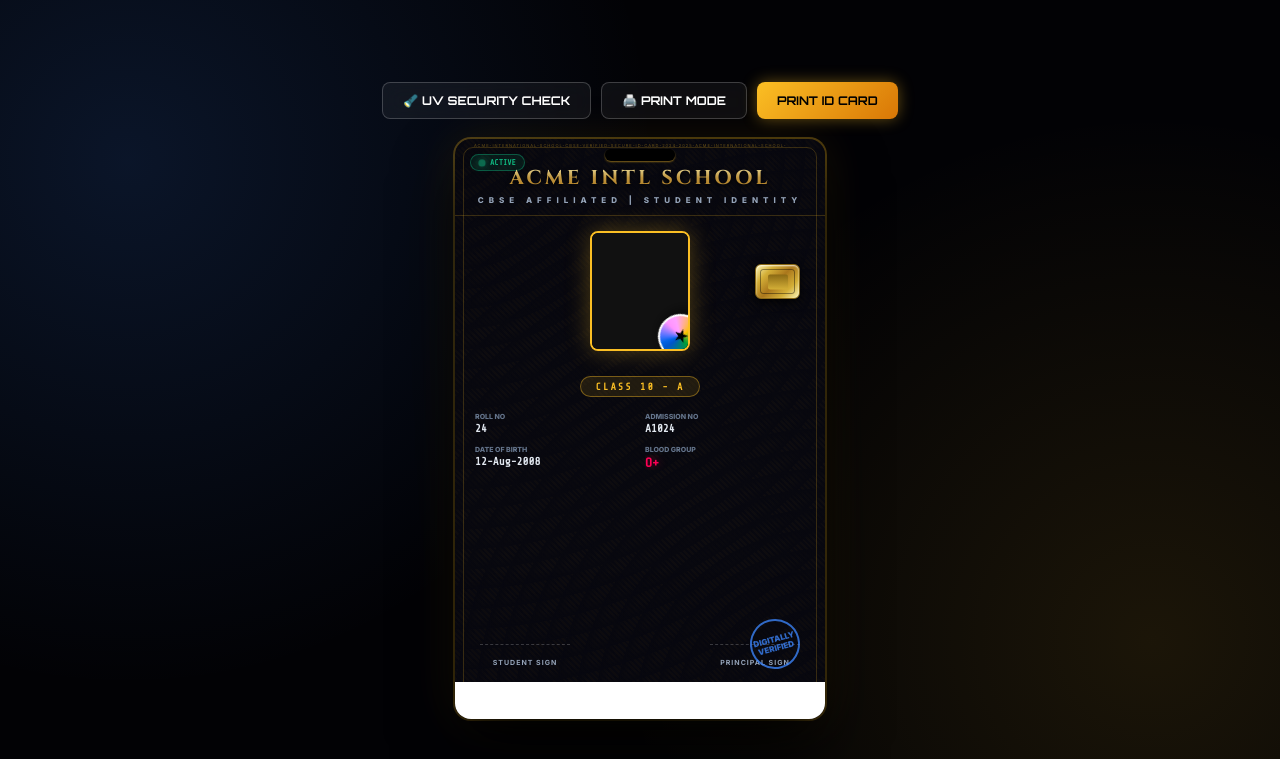
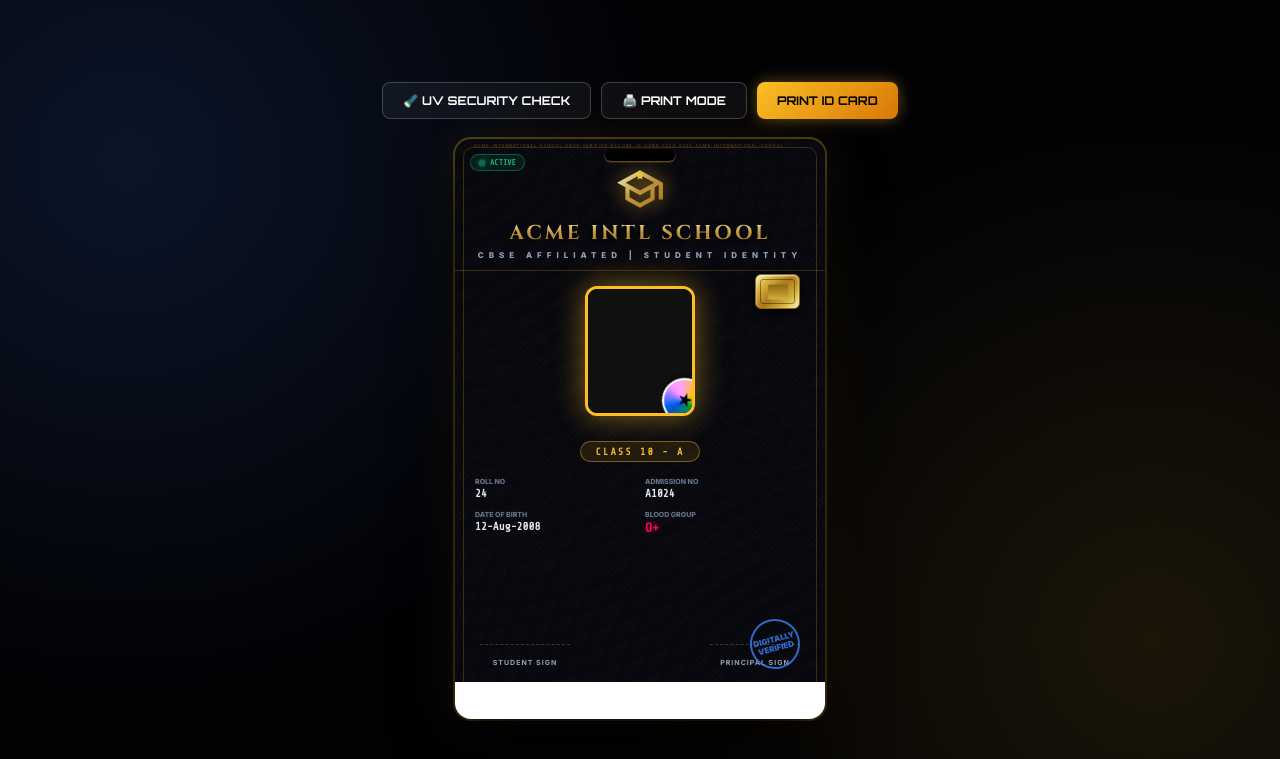
Before and after one commit to amankum500-max/School-mangement-, a Flask app: template templates/students/id_card.html in a window 1280 px wide. Shown: the top 759 px of the page. Run offline with Flask 3, Linux system fonts and the light colour scheme; the template is opened without the code that fills it, so the values that code supplies are empty; some libraries are stand-ins or nearby versions; grey boxes are pictures that could not be loaded.

Commit message:
Update id_card.html

```diff
--- a/templates/students/id_card.html
+++ b/templates/students/id_card.html
@@ -47,7 +47,7 @@
     box-shadow: 0 30px 60px rgba(0, 0, 0, 0.9), 0 0 0 2px rgba(251, 191, 36, 0.3), 0 0 50px rgba(251, 191, 36, 0.1);
   }
 
-  /* Guilloche Pattern Background (Security Feature) */
+  /* Guilloche Pattern Background */
   .card-front::before, .card-back::before {
     content: ''; position: absolute; inset: 0;
     background:
@@ -57,7 +57,7 @@
     z-index: 0; opacity: 0.8;
   }
 
-  /* Micro-Text Border (Anti-Fake) */
+  /* Micro-Text Border */
   .micro-text-border {
     position: absolute; inset: 8px; border: 1px solid rgba(251,191,36,0.2); border-radius: 10px;
     z-index: 1; pointer-events: none;
@@ -91,7 +91,12 @@
   .card-header {
     padding: 25px 15px 10px; text-align: center; position: relative; z-index: 2;
     border-bottom: 1px solid rgba(251,191,36,0.2);
+    display: flex; flex-direction: column; align-items: center;
   }
+
+  /* Top Class Logo SVG */
+  .school-logo { width: 50px; height: 50px; margin-bottom: 5px; filter: drop-shadow(0 0 10px rgba(251,191,36,0.6)); }
+  .school-logo svg { width: 100%; height: 100%; fill: url(#goldGradient); }
 
   .card-header h1 {
     font-family: 'Cinzel', serif; font-size: 20px; font-weight: 700; letter-spacing: 3px;
@@ -110,10 +115,12 @@
   .status-dot { width: 6px; height: 6px; background: #10b981; border-radius: 50%; animation: pulseGreen 1.5s infinite; box-shadow: 0 0 8px #10b981; }
   @keyframes pulseGreen { 0%, 100% { opacity: 1; transform: scale(1); } 50% { opacity: 0.5; transform: scale(1.2); } }
 
-  /* Profile Image */
+  /* Profile Image - Premium Look */
   .profile-wrapper {
-    margin: 15px auto 0; position: relative; width: 100px; height: 120px; z-index: 5;
-    border-radius: 8px; border: 2px solid #fbbf24; box-shadow: 0 0 25px rgba(251,191,36,0.3); overflow: hidden;
+    margin: 15px auto 0; position: relative; width: 110px; height: 130px; z-index: 5;
+    border-radius: 12px; border: 3px solid #fbbf24;
+    box-shadow: 0 0 30px rgba(251,191,36,0.5), inset 0 0 20px rgba(0,0,0,0.8);
+    overflow: hidden; background: #111;
   }
   .profile-wrapper img { width: 100%; height: 100%; object-fit: cover; }
   .initials { font-family: 'Orbitron'; font-size: 40px; font-weight: 900; color: #fbbf24; display: flex; align-items: center; justify-content: center; height: 100%; background: #111; }
@@ -141,7 +148,7 @@
 
   /* Smart Chip */
   .smart-chip {
-    position: absolute; top: 125px; right: 25px; width: 45px; height: 35px; border-radius: 6px;
+    position: absolute; top: 135px; right: 25px; width: 45px; height: 35px; border-radius: 6px;
     background: linear-gradient(135deg, #fcf6ba 0%, #d4af37 25%, #aa771c 50%, #d4af37 75%, #fcf6ba 100%);
     z-index: 10; box-shadow: inset 0 1px 2px rgba(255,255,255,0.8), 0 3px 10px rgba(0,0,0,0.8); border: 1px solid #8a6914;
   }
@@ -180,9 +187,15 @@
   /* QR & Emergency Row */
   .qr-emergency-row { display: flex; gap: 10px; margin-bottom: 12px; }
 
-  .qr-container { position: relative; width: 75px; height: 75px; background: #fff; padding: 4px; border-radius: 6px; flex-shrink: 0; border: 1px solid #3b82f6; box-shadow: 0 0 10px rgba(59,130,246,0.3); overflow: hidden;}
-  .qr-container img { width: 100%; height: 100%; }
-  .qr-scanner { position: absolute; top: 0; left: 0; width: 100%; height: 2px; background: #ff0055; box-shadow: 0 0 10px #ff0055; opacity: 0; }
+  /* Profile QR Code */
+  .qr-container {
+    position: relative; width: 80px; height: 80px; background: #fff; padding: 4px; border-radius: 8px;
+    flex-shrink: 0; border: 2px solid #3b82f6; box-shadow: 0 0 15px rgba(59,130,246,0.5); overflow: hidden;
+    display: flex; flex-direction: column; align-items: center; justify-content: center;
+  }
+  .qr-container img { width: 100%; height: 100%; border-radius: 4px; }
+  .qr-container span { font-size: 6px; font-weight: bold; color: #000; margin-top: 2px; position: absolute; bottom: 2px; background: #fff; padding: 0 2px;}
+  .qr-scanner { position: absolute; top: 0; left: 0; width: 100%; height: 2px; background: #ff0055; box-shadow: 0 0 10px #ff0055; opacity: 0; z-index: 10;}
   .qr-container:hover .qr-scanner { opacity: 1; animation: scanQR 1.5s linear infinite; }
   @keyframes scanQR { 0% { top: 0; } 100% { top: 100%; } }
 
@@ -245,7 +258,7 @@
     .id-card-container { width: 100%; height: 100%; page-break-inside: avoid; }
     .id-card-inner { transform: none !important; }
     .card-front { display: block; }
-    .card-back { display: none; } /* Change to block to print back */
+    .card-back { display: none; }
   }
 </style>
 </head>
@@ -269,16 +282,30 @@
 
         <div class="card-header">
           <div class="status-badge"><div class="status-dot"></div> ACTIVE</div>
+
+          <!-- Top Class School Logo (Golden Graduation Cap & Star) -->
+          <div class="school-logo">
+            <svg xmlns="http://www.w3.org/2000/svg" viewBox="0 0 24 24">
+              <defs>
+                <linearGradient id="goldGradient" x1="0%" y1="0%" x2="100%" y2="100%">
+                  <stop offset="0%" stop-color="#fcf6ba" />
+                  <stop offset="50%" stop-color="#bf953f" />
+                  <stop offset="100%" stop-color="#aa771c" />
+                </linearGradient>
+              </defs>
+              <path d="M12 3L1 9L5 11.18V17.18L12 21L19 17.18V11.18L21 10.09V17H23V9L12 3ZM18.82 9L12 12.72L5.18 9L12 5.28L18.82 9ZM17 15.99L12 18.72L7 15.99V12.27L12 15L17 12.27V15.99Z"/>
+              <polygon points="12,0 13.5,2.5 16.5,3 14.5,5.5 15,8.5 12,7 9,8.5 9.5,5.5 7.5,3 10.5,2.5" fill="#fbbf24" transform="scale(0.4) translate(18, 10)"/>
+            </svg>
+          </div>
+
           <h1>ACME INTL SCHOOL</h1>
           <p>CBSE AFFILIATED | STUDENT IDENTITY</p>
         </div>
 
         <div class="profile-wrapper">
-  <!-- Yahan student.photo ki jagah student.photo_url kar diya hai -->
           {% if student.photo_url %}
               <img src="{{ student.photo_url }}" alt="Photo">
           {% else %}
-      <!-- Agar photo nahi hai toh initials dikhayega -->
               <div class="initials">{{ student.name[:2] | upper }}</div>
           {% endif %}
           <div class="holo-badge">★</div>
@@ -299,7 +326,6 @@
 
         <div class="smart-chip"></div>
 
-        <!-- Digital Signature Stamp -->
         <div class="digital-stamp">
           <span>DIGITALLY<br>VERIFIED</span>
         </div>
@@ -327,14 +353,18 @@
           </div>
 
           <div class="qr-emergency-row">
-            <div class="qr-container">
-              <img src="https://api.qrserver.com/v1/create-qr-code/?size=100x100&data=https://acme.edu/verify/{{ student.roll_no or '24' }}" alt="QR">
+
+            <!-- UPDATED QR CODE: Links to Student Profile -->
+            <div class="qr-container" onclick="window.open('{{ url_for('student_profile', roll_no=student.roll_no, _external=True) }}', '_blank')" title="Scan to view profile">
+              <img src="https://api.qrserver.com/v1/create-qr-code/?size=150x150&data={{ url_for('student_profile', roll_no=student.roll_no, _external=True) }}" alt="Profile QR">
+              <span>Scan Profile</span>
               <div class="qr-scanner"></div>
             </div>
+
             <div class="emergency-box" onclick="triggerSOS()">
               <label>🚨 Emergency SOS</label>
               <span>Tap to Alert</span>
-              <small>Parent: {{ student.contact or '9876543210' }}</small>
+              <small>Parent: {{ student.parent_contact or '9876543210' }}</small>
             </div>
           </div>
 
@@ -377,7 +407,7 @@
   </div>
 
   <script>
-    // 1. Initialize 3D Tilt Effect (Glare enabled for Holographic feel)
+    // 1. Initialize 3D Tilt Effect
     VanillaTilt.init(document.querySelector(".id-card-container"), {
       max: 15, speed: 400, glare: true, "max-glare": 0.3, scale: 1.05
     });
@@ -415,7 +445,7 @@
         color: '#fff'
       }).then((result) => {
         if (result.isConfirmed) {
-            window.location.href = "tel:{{ student.contact or '9876543210' }}";
+            window.location.href = "tel:{{ student.parent_contact or '9876543210' }}";
         }
       });
     }
```
Lines whose indentation alone changed are shown as unchanged.
